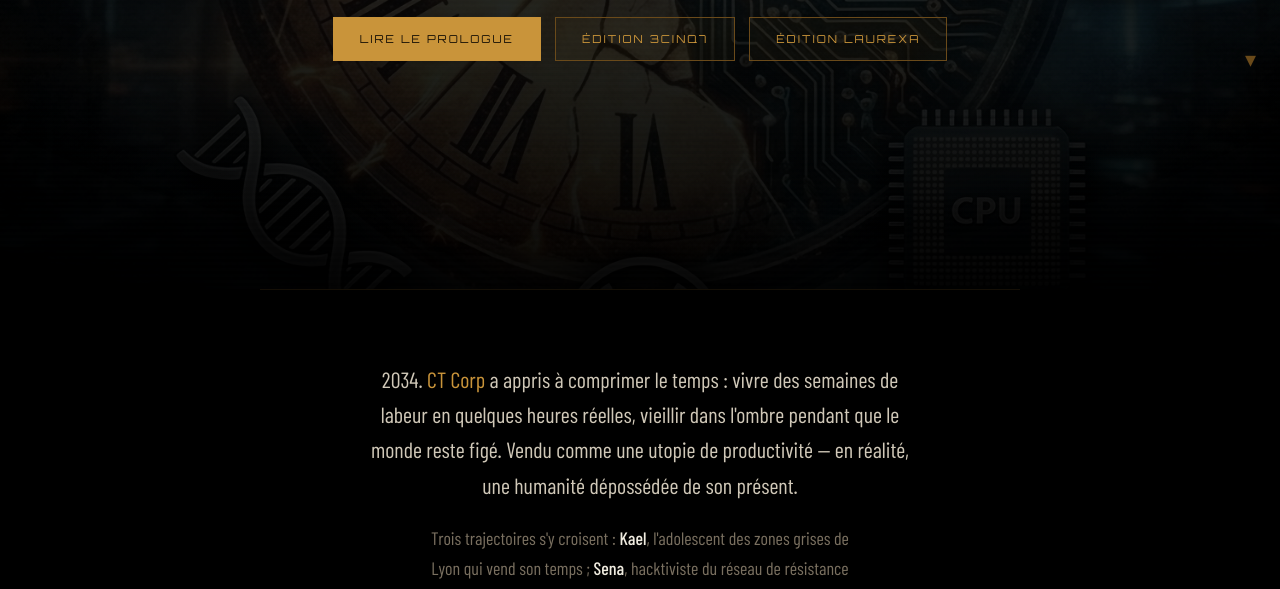
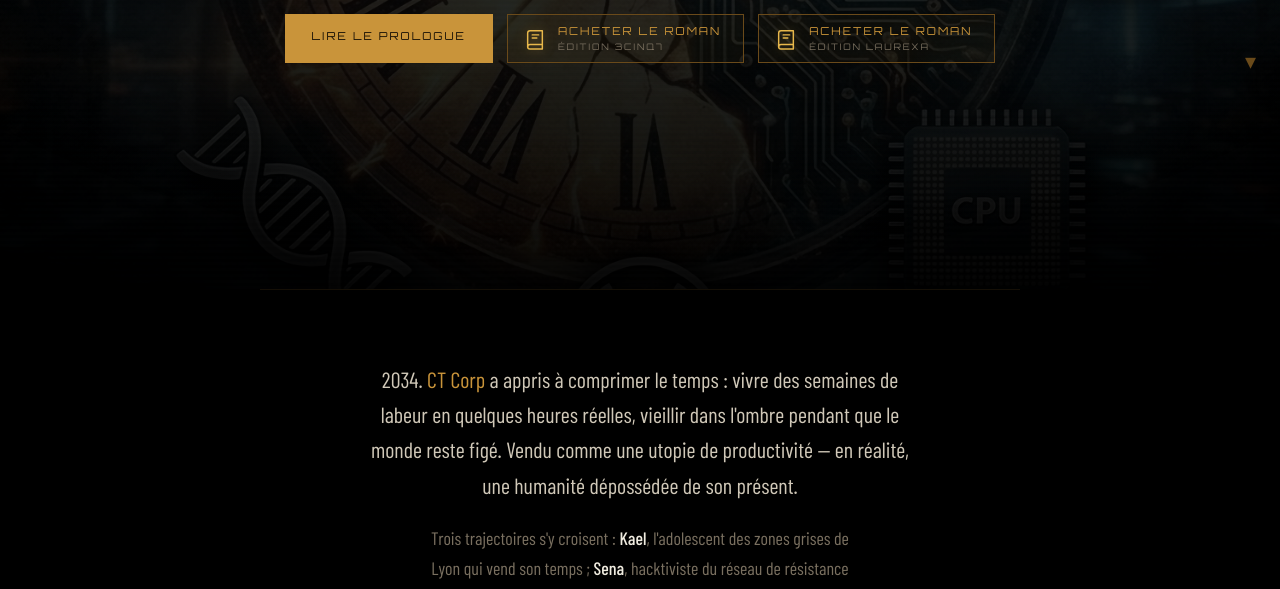
Before and after one commit to presti013/esclaves-du-temps, a plain HTML site: page acheter.html in a window 1280 px wide. Shown: the part 511-1100 px from the top of the page. Drawn offline with nearby package versions, Linux system fonts and the light colour scheme; a web font is replaced by a local one.

Commit message:
acheter.html : boutons « Acheter le roman » avec icône de livre dorée
Co-Authored-By: Claude Sonnet 5.5 <noreply@anthropic.com>
Claude-Session: https://claude.ai/code/session_01D6cUMxyvzCqDG4afBa1pBA

```diff
--- a/acheter.html
+++ b/acheter.html
@@ -691,6 +691,14 @@ a:focus-visible, button:focus-visible, input:focus-visible { outline:2px solid v
 .disclaimer-btn.ghost{ background:transparent; color:var(--text-dim); border-color:rgba(122,112,96,0.5); }
 .disclaimer-btn.ghost:hover, .disclaimer-btn.ghost:focus-visible{ color:var(--white); border-color:var(--text); }
 @media (max-width:680px){ .disclaimer-modal{ padding:26px 20px; } .disclaimer-actions .disclaimer-btn{ flex:1; text-align:center; } }
+/* Boutons d'achat : icône de livre dorée + libellé sur deux lignes */
+.btn.buy { display:inline-flex; align-items:center; gap:12px; text-align:left; padding:10px 22px 10px 16px; }
+.btn.buy .ico-book { color:var(--gold2); flex:none; filter:drop-shadow(0 0 6px rgba(232,184,75,0.35)); }
+.btn.buy .buy-txt { display:flex; flex-direction:column; gap:3px; line-height:1.2; }
+.btn.buy .buy-main { font-size:11px; letter-spacing:0.18em; }
+.btn.buy .buy-ed { font-size:9px; letter-spacing:0.2em; color:var(--text-dim); }
+.btn.buy:hover .buy-ed, .btn.buy:focus-visible .buy-ed { color:var(--gold); }
+@media (max-width:680px) { .hero-cta .btn.buy { justify-content:center; } }
 </style>
 </head>
 <body>
@@ -710,8 +718,8 @@ a:focus-visible, button:focus-visible, input:focus-visible { outline:2px solid v
     <p class="accroche">« Et si votre vie ne durait qu'une minute ? »</p>
     <div class="hero-cta">
       <a class="btn primary" href="prologue.html">Lire le prologue</a>
-      <a class="btn" href="https://www.la-commanderie.be/product/esclaves-du-temps" target="_blank" rel="noopener">Édition 3Cinq7</a>
-      <a class="btn" href="https://www.laurexa.be" target="_blank" rel="noopener">Édition Laurexa</a>
+      <a class="btn buy" href="https://www.la-commanderie.be/product/esclaves-du-temps" target="_blank" rel="noopener"><svg class="ico-book" viewBox="0 0 24 24" width="22" height="22" fill="none" stroke="currentColor" stroke-width="1.6" stroke-linecap="round" stroke-linejoin="round" aria-hidden="true"><path d="M4 5.5A2.5 2.5 0 0 1 6.5 3H20v15H6.5A2.5 2.5 0 0 0 4 20.5z"/><path d="M4 20.5A2.5 2.5 0 0 0 6.5 23H20v-5"/><path d="M9 7.5h7M9 11h5"/></svg><span class="buy-txt"><span class="buy-main">Acheter le roman</span><span class="buy-ed">Édition 3Cinq7</span></span></a>
+      <a class="btn buy" href="https://www.laurexa.be" target="_blank" rel="noopener"><svg class="ico-book" viewBox="0 0 24 24" width="22" height="22" fill="none" stroke="currentColor" stroke-width="1.6" stroke-linecap="round" stroke-linejoin="round" aria-hidden="true"><path d="M4 5.5A2.5 2.5 0 0 1 6.5 3H20v15H6.5A2.5 2.5 0 0 0 4 20.5z"/><path d="M4 20.5A2.5 2.5 0 0 0 6.5 23H20v-5"/><path d="M9 7.5h7M9 11h5"/></svg><span class="buy-txt"><span class="buy-main">Acheter le roman</span><span class="buy-ed">Édition Laurexa</span></span></a>
     </div>
     <a class="scroll-cue" href="#pitch" aria-label="Découvrir le roman">&#9662;</a>
   </header>
```
